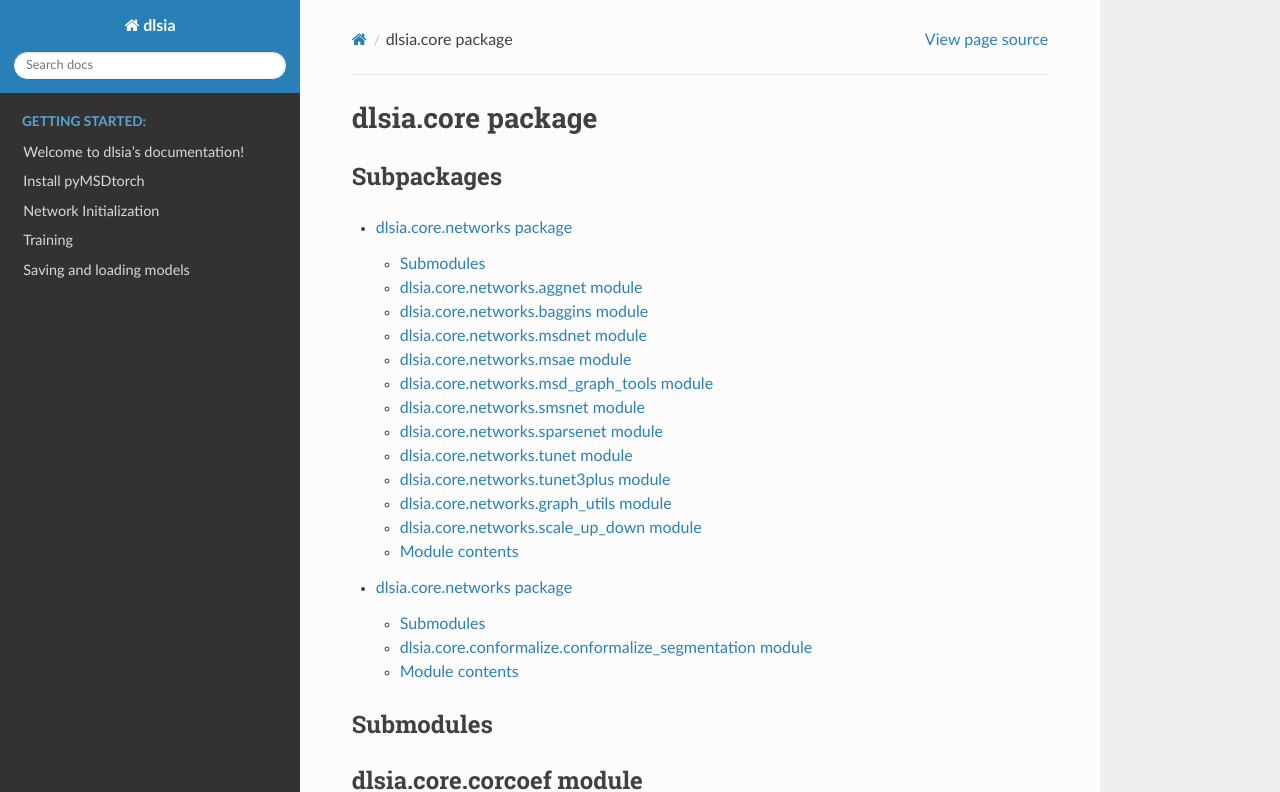
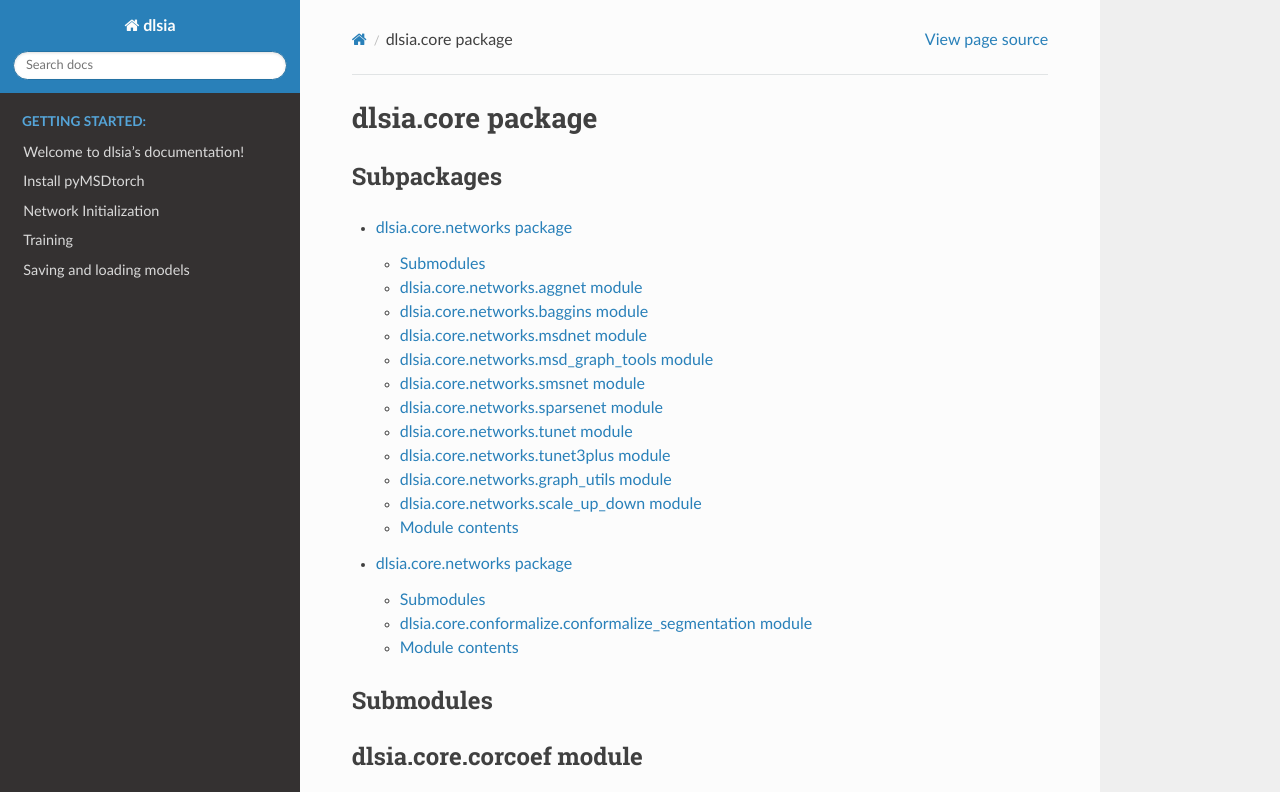
Before and after one commit to phzwart/dlsia, a Sphinx documentation site: the page built from docs/source/dlsia.core.rst, in a window 1280 px wide and 900 px high, cut to the strip 0-792 px from the top of the window. Built offline with Sphinx 7.4.7 and the Read the Docs theme 2.0.0, drawn with Linux system fonts in a browser that asks for light colours; pages that are not in the unit, such as notebooks, are missing from menus.

Commit message:
autodoc fix

```diff
--- a/docs/source/dlsia.core.networks.rst
+++ b/docs/source/dlsia.core.networks.rst
@@ -24,14 +24,6 @@ dlsia.core.networks.msdnet module
 --------------------------------------
 
 .. automodule:: dlsia.core.networks.msdnet
-   :members:
-   :undoc-members:
-   :show-inheritance:
-
-dlsia.core.networks.msae module
---------------------------------------
-
-.. automodule:: dlsia.core.networks.msae
    :members:
    :undoc-members:
    :show-inheritance:
```
